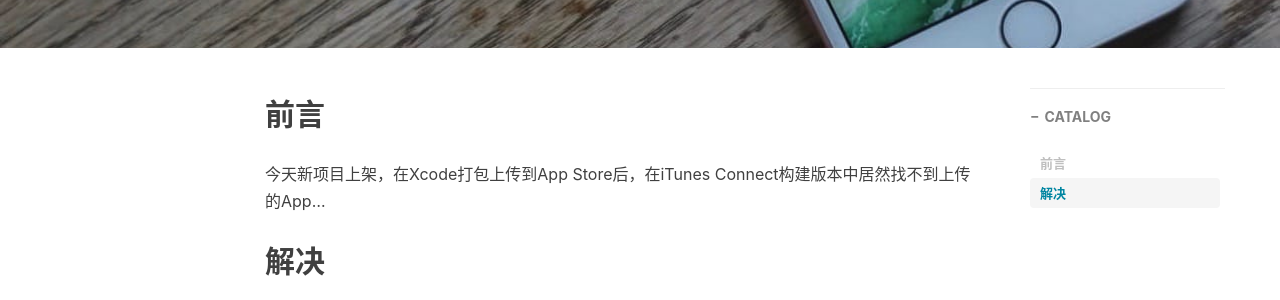
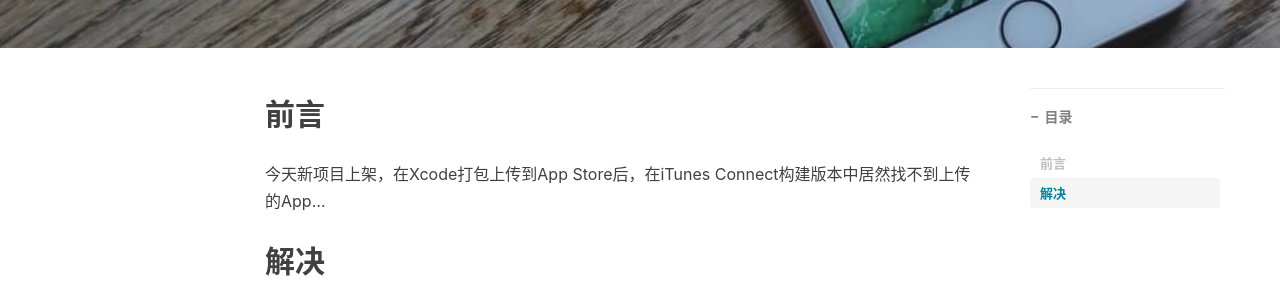
Before and after one commit to AAWayne/AAWayne.github.io, a Jekyll site: the page built from _posts/2017-07-24-iTunes-Connect-构建版本不显示.md, in a window 1280 px wide. Shown: the part 577-877 px from the top of the page. Built offline with Jekyll 4.4.1, drawn with Linux system fonts in a browser that asks for light colours; nearby versions of some CDN libraries; comment, search, counter and statistics services are not loaded.

Commit message:
update post.html

```diff
--- a/_layouts/post.html
+++ b/_layouts/post.html
@@ -126,7 +126,7 @@
                 <div class="side-catalog">
                     <hr class="hidden-sm hidden-xs">
                     <h5>
-                        <a class="catalog-toggle" href="#">CATALOG</a>
+                        <a class="catalog-toggle" href="#">目录</a>
                     </h5>
                     <ul class="catalog-body"></ul>
                 </div>
```
Also changed, not shown: 1 other file.
